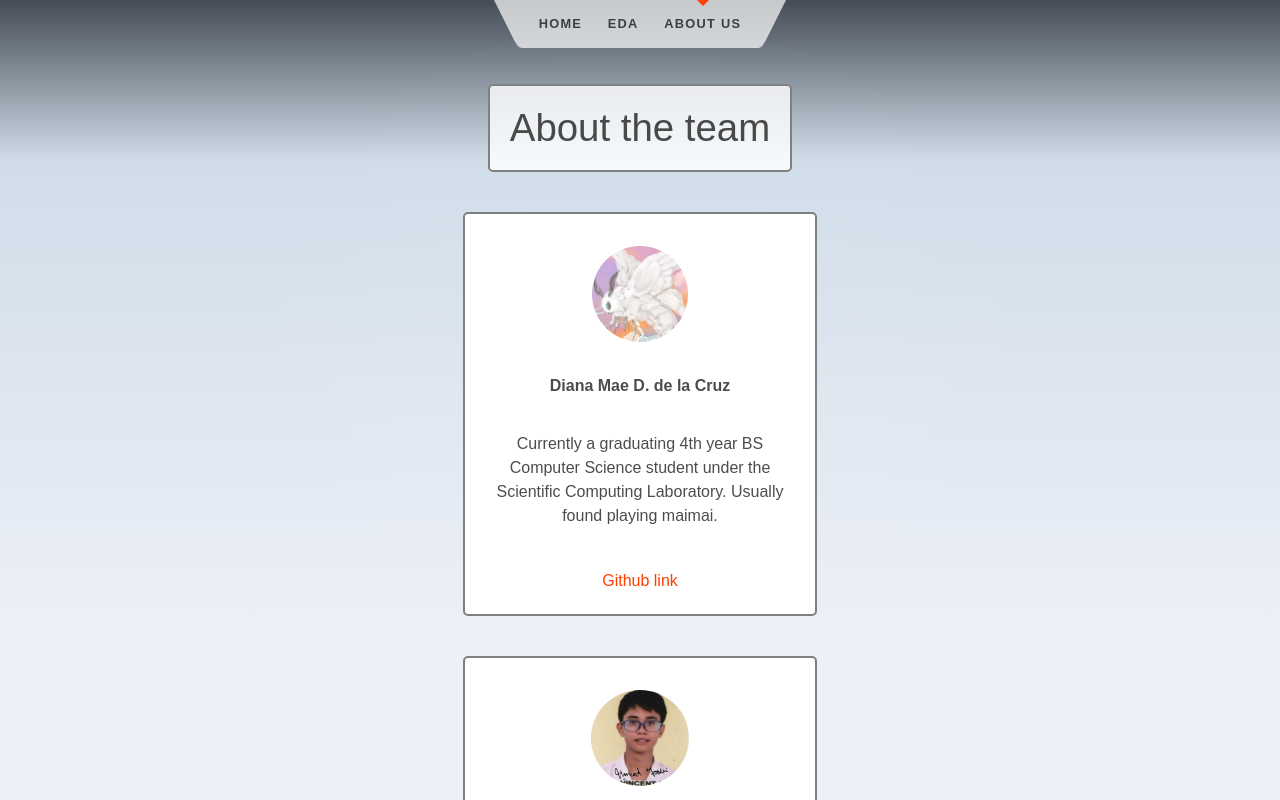
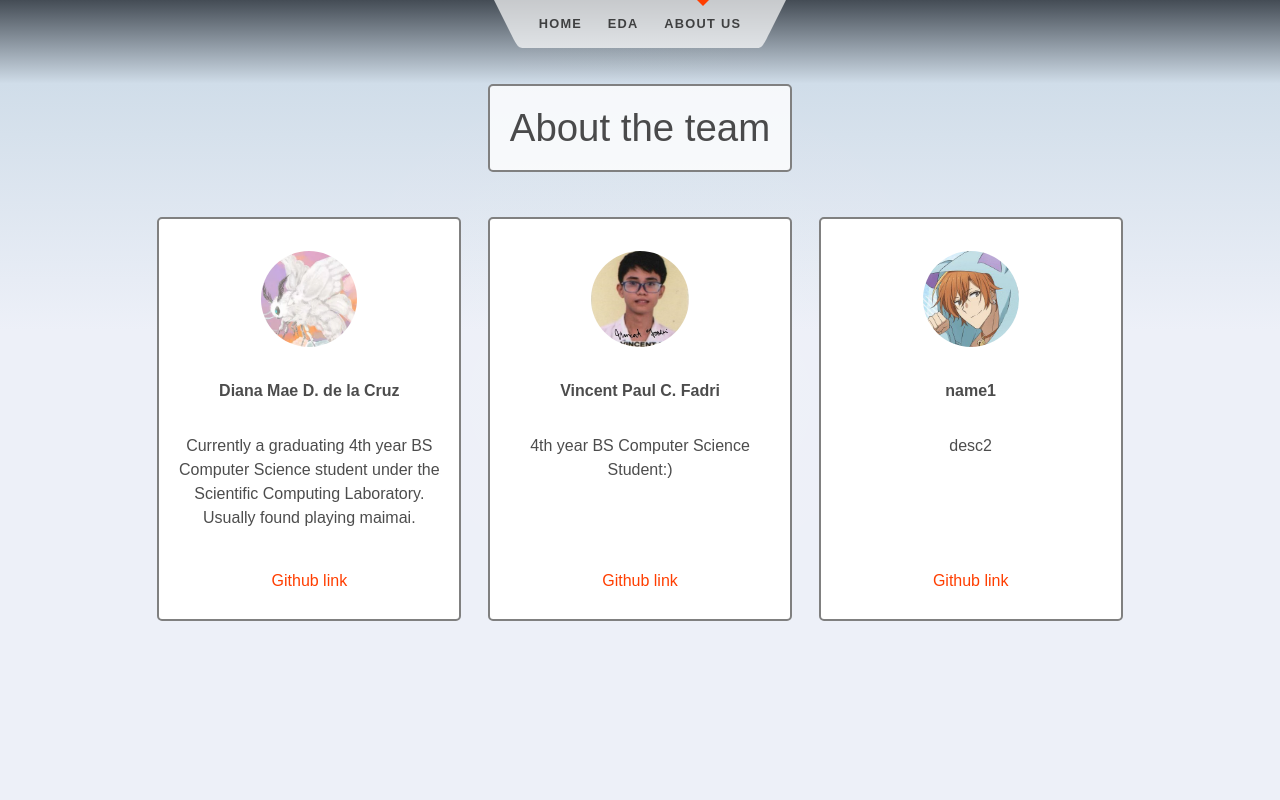
Before and after one commit to dddelacruz/cs132-2425b-grp14, a SvelteKit app: page /aboutus in a window 1280 px wide. Shown: the top 800 px of the page. Built offline with nearby package versions, Linux system fonts and the light colour scheme.

Commit message:
feat: fixed formatting for aboutus page

```diff
--- a/src/lib/aboutcard/AboutCard.svelte
+++ b/src/lib/aboutcard/AboutCard.svelte
@@ -49,10 +49,9 @@
         border: 2px solid gray;
         border-radius: 5px;
         height: 400px;
-        margin: 0 10px;
         background-color: white;
-        width: 350px;
         margin: 20px auto;
+        width: 300px;
     }
 
     .avatar-box{
--- a/src/routes/aboutus/+page.svelte
+++ b/src/routes/aboutus/+page.svelte
@@ -34,11 +34,19 @@
 	<h1>About the team</h1>
 </section>
 
+<div class="row">
+	<div class="column">
+		<AboutCard {...delacruz}/>
+	</div>
 
-<AboutCard {...delacruz}/>
-<AboutCard {...fadri}/>
-<AboutCard {...about}/>
+	<div class="column">
+		<AboutCard {...fadri}/>
+	</div>
 
+	<div class="column">
+		<AboutCard {...about}/>
+	</div>
+</div>
 
 <style>
 	section {
@@ -61,10 +69,12 @@
 	}
 	.row {
 		display: flex;
+		flex-direction: row;
+    	flex-wrap: wrap;
 	}
 
 	.column {
-		flex: 33.33%;
+		flex: 30%;
 		padding: 5px;
 	}
 
```
